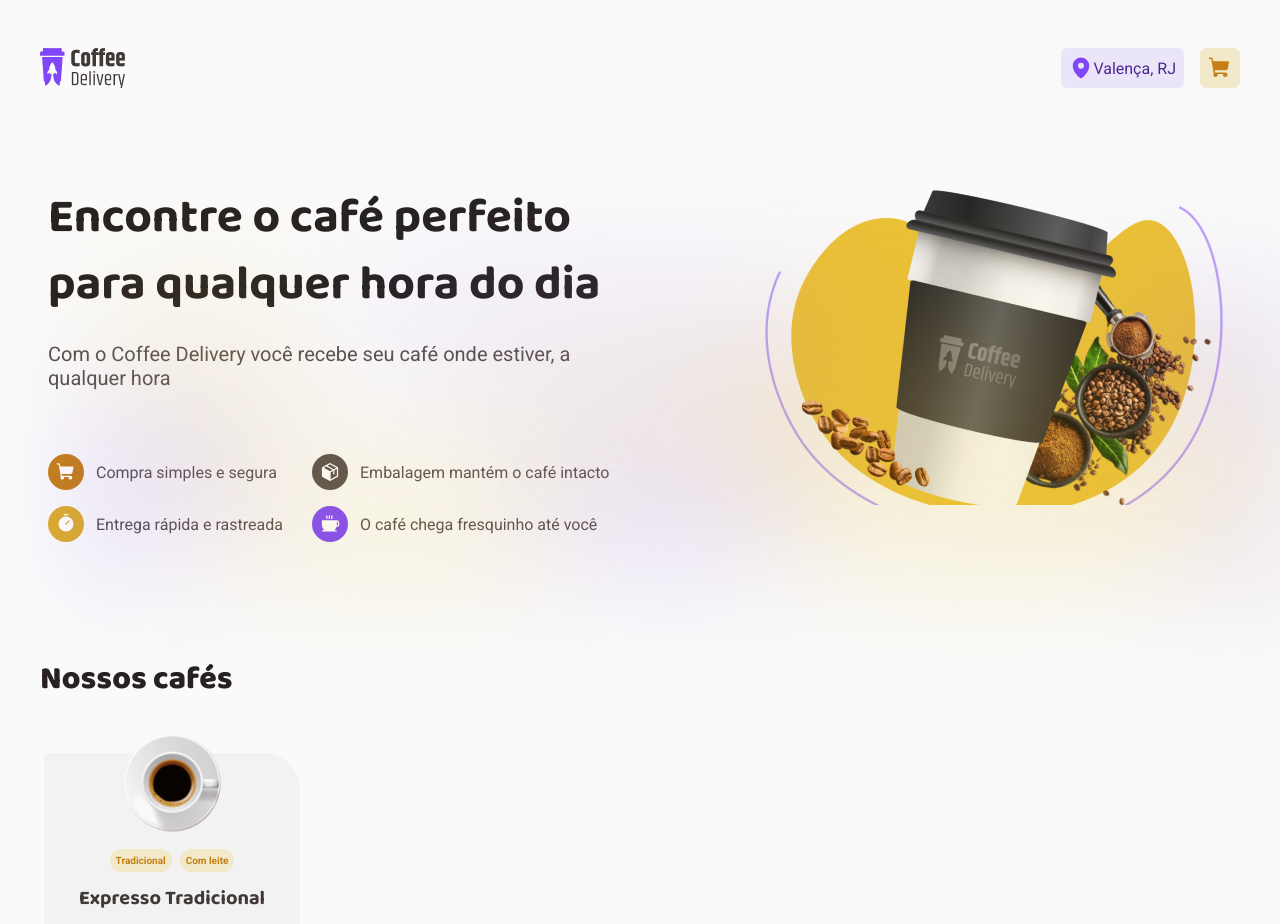
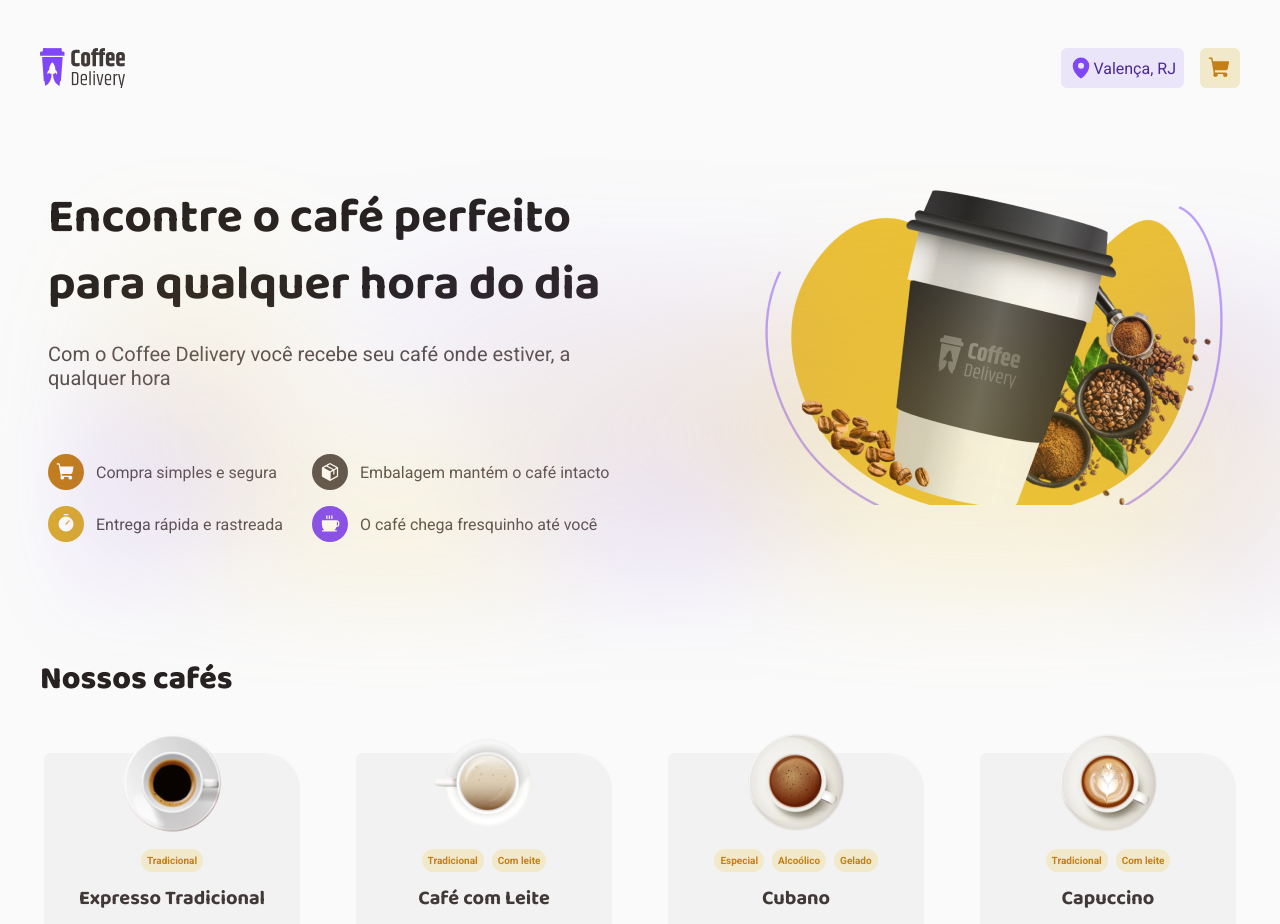
Before and after one commit to vhasousa/delivery-coffee, a React (Vite) app: page / in a window 1280 px wide. Shown: the top 924 px of the page. Built offline with nearby package versions, Linux system fonts and the light colour scheme.

Commit message:
Remove useless imports

```diff
--- a/src/components/Card/index.tsx
+++ b/src/components/Card/index.tsx
@@ -1,6 +1,6 @@
 import { Minus, Plus, ShoppingCart } from 'phosphor-react'
-import { useContext, useEffect, useState } from 'react'
-import { CartContext, SelectedCoffeeDTO } from '../../contexts/CartContext'
+import { useContext, useState } from 'react'
+import { CartContext } from '../../contexts/CartContext'
 import { CardContainer } from './styles'
 
 interface CardProps {
--- a/src/pages/Home/index.tsx
+++ b/src/pages/Home/index.tsx
@@ -2,17 +2,45 @@ import { Card } from '../../components/Card'
 import { Hero } from './components/Hero'
 import { HomeContainer } from './styles'
 import coffeeImg from '../../assets/expresso.png'
-import { useContext, useEffect, useState } from 'react'
-import { CartContext } from '../../contexts/CartContext'
+import coffeeWithMilkImg from '../../assets/cafe-com-leite.png'
+import cubanoImg from '../../assets/cubano.png'
+import capuccinoImg from '../../assets/capuccino.png'
+import { useEffect, useState } from 'react'
 
 const coffees = [
   {
     id: 1,
     name: 'Expresso Tradicional',
     description: 'O tradicional café feito com água quente e grãos moídos',
-    tags: ['Tradicional', 'Com leite'],
+    tags: ['Tradicional'],
     price: 9.99,
     coffeeImage: coffeeImg,
+  },
+  {
+    id: 2,
+    name: 'Café com Leite',
+    description: 'Meio a meio de expresso tradicional com leite vaporizado',
+    tags: ['Tradicional', 'Com leite'],
+    price: 7.89,
+    coffeeImage: coffeeWithMilkImg,
+  },
+  {
+    id: 3,
+    name: 'Cubano',
+    description:
+      'Drink gelado de café expresso com rum, creme de leite e hortelã',
+    tags: ['Especial', 'Alcoólico', 'Gelado'],
+    price: 10.99,
+    coffeeImage: cubanoImg,
+  },
+  {
+    id: 4,
+    name: 'Capuccino',
+    description:
+      'Bebida com canela feita de doses iguais de café, leite e espuma',
+    tags: ['Tradicional', 'Com leite'],
+    price: 8.99,
+    coffeeImage: capuccinoImg,
   },
 ]
 
@@ -47,7 +75,7 @@ export function Home() {
                 description={coffee.description}
                 tags={coffee.tags}
                 price={coffee.price}
-                coffeeImage={coffeeImg}
+                coffeeImage={coffee.coffeeImage}
               />
             )
           })}
```
